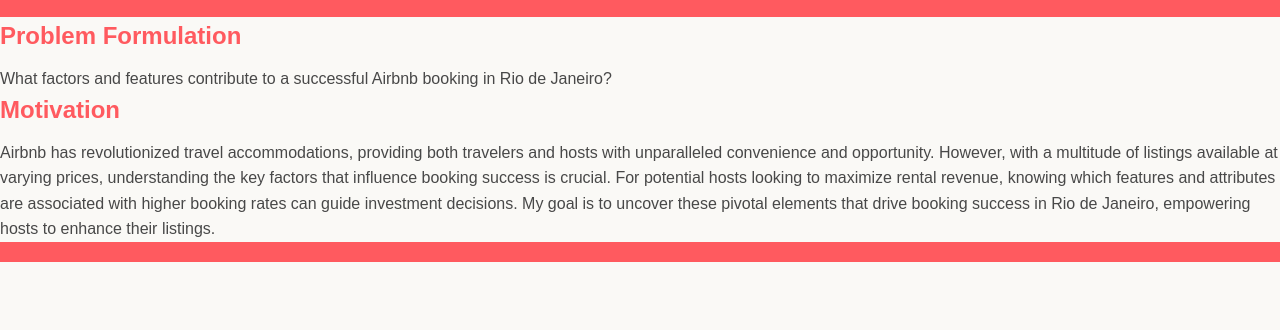
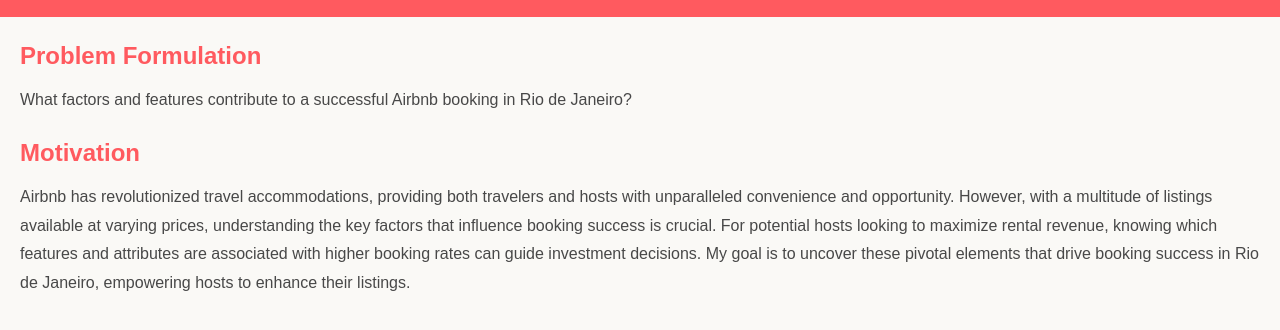
Before and after one commit to mishzaharieva/Airbnb_Project, a plain HTML site: page index.html in a window 1280 px wide. Shown: the part 64-394 px from the top of the page. Drawn offline with Linux system fonts and the light colour scheme.

Commit message:
Update styles.css

```diff
--- a/css/styles.css
+++ b/css/styles.css
@@ -13,16 +13,22 @@ body {
     line-height: 1.6;
 }
 
-/* Header and Footer styles */
-header, footer {
+/* Header styles */
+header {
     background-color: #FF5A5F; /* primary color */
     color: white;
     padding: 10px 0;
     text-align: center;
 }
 
+/* Main styles */
+main {
+    padding: 20px;
+}
+
+/* Heading styles */
 h1 {
-    color: #FFFFFF; /* white */
+    color: white; /* white */
     margin-bottom: 10px;
 }
 
@@ -31,9 +37,14 @@ h2, h3 {
     margin-bottom: 10px;
 }
 
-/* Introduction heading style */
-.intro-heading {
-    color: #FF5A5F; /* primary color */
+/* Section styles */
+section {
+    margin-bottom: 20px;
+}
+
+/* Paragraph styles */
+p {
+    line-height: 1.8;
 }
 
 /* Link styles */
```
